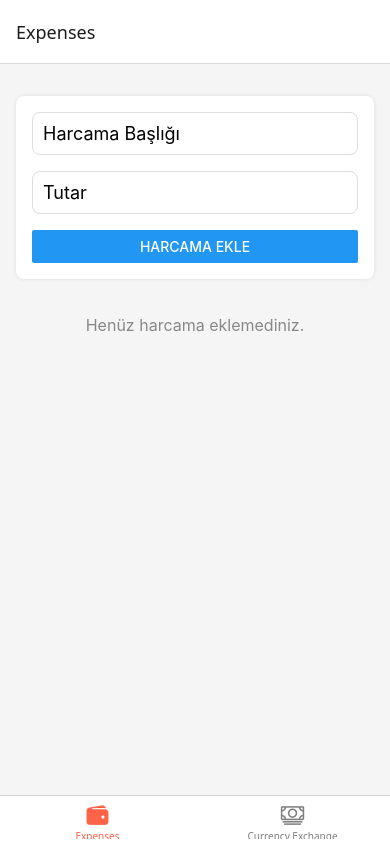
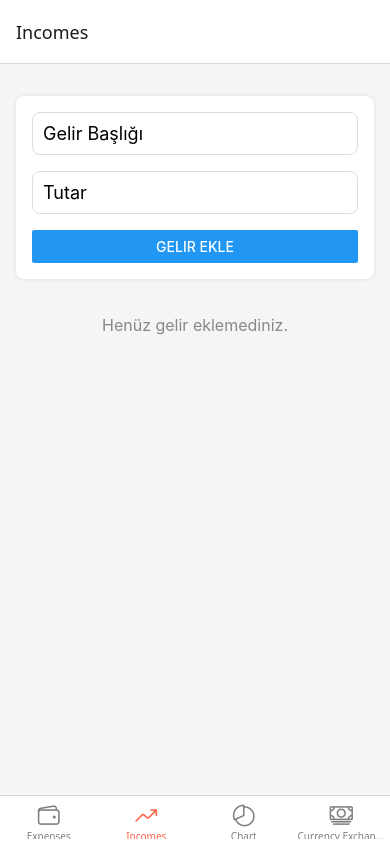
Before and after one commit to omerfaruksomay/ExpenseTracker, a React Native app: screen /Incomes in a window 390 px wide. Built offline with nearby package versions, Linux system fonts and the light colour scheme.

Commit message:
Income Screen created

```diff
--- a/navigation/MainContainer.js
+++ b/navigation/MainContainer.js
@@ -5,16 +5,12 @@ import { createBottomTabNavigator } from '@react-navigation/bottom-tabs';
 import Icon from 'react-native-vector-icons/Ionicons';
 import ExpensesScreen from './screens/ExpensesScreen';
 import CurrencyRaitingsScreen from './screens/CurrencyRaitingsScreen';
+import IncomeScreen from './screens/IncomeScreen';
+import ChartScreen from './screens/ChartScreen';
 
 const Tab = createBottomTabNavigator();
 
-const ExpenseTrackerScreen = () => (
-    <ExpensesScreen />
-);
 
-const CurrencyExchangeScreen = () => (
-    <CurrencyRaitingsScreen />
-);
 
 export default function App() {
     return (
@@ -24,21 +20,26 @@ export default function App() {
                     tabBarIcon: ({ focused, color, size }) => {
                         let iconName;
 
-                        if (route.name === 'Expenses') {
+                        if (route.name === 'Expenses') { //expense icon
                             iconName = focused ? 'wallet' : 'wallet-outline';
-                        } else if (route.name === 'Currency Exchange') {
+                        } else if (route.name === 'Currency Exchange') { //currency icon
                             iconName = focused ? 'cash' : 'cash-outline';
+                        } else if (route.name === 'Incomes') { // Income icon
+                            iconName = focused ? 'trending-up' : 'trending-up-outline';
+                        } else if (route.name === 'Chart') { //chart icon
+                            iconName = focused ? 'pie-chart' : 'pie-chart-outline';
                         }
 
-                        // İkonu döndür
                         return <Icon name={iconName} size={size} color={color} />;
                     },
-                    tabBarActiveTintColor: 'tomato', // Aktif sekmenin rengi
-                    tabBarInactiveTintColor: 'gray', // Pasif sekmenin rengi
+                    tabBarActiveTintColor: 'tomato',
+                    tabBarInactiveTintColor: 'gray',
                 })}
             >
-                <Tab.Screen name="Expenses" component={ExpenseTrackerScreen} />
-                <Tab.Screen name="Currency Exchange" component={CurrencyExchangeScreen} />
+                <Tab.Screen name="Expenses" component={ExpensesScreen} />
+                <Tab.Screen name="Incomes" component={IncomeScreen} />
+                <Tab.Screen name="Chart" component={ChartScreen} />
+                <Tab.Screen name="Currency Exchange" component={CurrencyRaitingsScreen} />
             </Tab.Navigator>
         </NavigationContainer>
     );
--- /dev/null
+++ b/navigation/screens/ChartScreen.js
@@ -0,0 +1,12 @@
+import { StyleSheet, Text, View } from 'react-native'
+import React from 'react'
+
+export default function ChartScreen() {
+    return (
+        <View>
+            <Text>ChartScreen</Text>
+        </View>
+    )
+}
+
+const styles = StyleSheet.create({})
--- /dev/null
+++ b/navigation/screens/IncomeScreen.js
@@ -0,0 +1,182 @@
+import React, { useState, useEffect } from 'react';
+import { View, Text, StyleSheet, Button, TextInput, FlatList, ActivityIndicator, TouchableOpacity } from 'react-native';
+import AsyncStorage from '@react-native-async-storage/async-storage';
+
+export default function IncomeScreen() {
+    const [incomes, setIncomes] = useState([]);
+    const [title, setTitle] = useState('');
+    const [amount, setAmount] = useState('');
+    const [loading, setLoading] = useState(false);
+
+    // AsyncStorage'den gelirleri yükle
+    useEffect(() => {
+        const loadIncomes = async () => {
+            try {
+                const storedIncomes = await AsyncStorage.getItem('incomes');
+                if (storedIncomes) {
+                    setIncomes(JSON.parse(storedIncomes));
+                }
+            } catch (error) {
+                console.error('Error loading incomes:', error);
+            }
+        };
+        loadIncomes();
+    }, []);
+
+    // Gelir ekleme
+    const addIncome = async () => {
+        if (title && amount) {
+            const newIncome = { id: Date.now().toString(), title, amount: parseFloat(amount) };
+            const updatedIncomes = [...incomes, newIncome];
+
+            try {
+                await AsyncStorage.setItem('incomes', JSON.stringify(updatedIncomes));
+                setIncomes(updatedIncomes);
+                setTitle('');
+                setAmount('');
+            } catch (error) {
+                console.error('Error saving income:', error);
+            }
+        }
+    };
+
+    // Gelir silme
+    const deleteIncome = async (id) => {
+        const updatedIncomes = incomes.filter(income => income.id !== id);
+
+        try {
+            await AsyncStorage.setItem('incomes', JSON.stringify(updatedIncomes));
+            setIncomes(updatedIncomes);
+        } catch (error) {
+            console.error('Error deleting income:', error);
+        }
+    };
+
+    if (loading) {
+        return (
+            <View style={styles.loadingContainer}>
+                <ActivityIndicator size="large" color="#007AFF" />
+            </View>
+        );
+    }
+
+    return (
+        <View style={styles.scrollContainer}>
+            <View style={styles.calculatorContainer}>
+                <TextInput
+                    style={styles.input}
+                    placeholder="Gelir Başlığı"
+                    value={title}
+                    onChangeText={setTitle}
+                />
+                <TextInput
+                    style={styles.input}
+                    placeholder="Tutar"
+                    keyboardType="numeric"
+                    value={amount}
+                    onChangeText={setAmount}
+                />
+                <Button title="Gelir Ekle" onPress={addIncome} />
+            </View>
+
+            {incomes.length > 0 ? (
+                <FlatList
+                    data={incomes}
+                    renderItem={({ item }) => (
+                        <View style={styles.card}>
+                            <View style={styles.cardText}>
+                                <Text style={styles.currency}>{item.title}</Text>
+                                <Text style={styles.rate}>{item.amount} TL</Text>
+                            </View>
+                            <TouchableOpacity onPress={() => deleteIncome(item.id)}>
+                                <Text style={styles.deleteText}>Sil</Text>
+                            </TouchableOpacity>
+                        </View>
+                    )}
+                    keyExtractor={(item) => item.id}
+                    contentContainerStyle={styles.list}
+                />
+            ) : (
+                <Text style={styles.noIncomes}>Henüz gelir eklemediniz.</Text>
+            )}
+        </View>
+    );
+}
+
+const styles = StyleSheet.create({
+    scrollContainer: {
+        flexGrow: 1,
+        backgroundColor: '#F5F5F5',
+        paddingHorizontal: 16,
+        paddingTop: 32,
+    },
+    list: {
+        paddingBottom: 16,
+    },
+    card: {
+        flexDirection: 'row',
+        justifyContent: 'space-between',
+        alignItems: 'center',
+        backgroundColor: '#FFFFFF',
+        padding: 16,
+        borderRadius: 8,
+        marginBottom: 8,
+        shadowColor: '#000',
+        shadowOpacity: 0.1,
+        shadowRadius: 4,
+        elevation: 2,
+    },
+    cardText: {
+        flex: 1,
+    },
+    currency: {
+        fontSize: 18,
+        fontWeight: '600',
+        color: '#333',
+    },
+    rate: {
+        fontSize: 18,
+        fontWeight: '400',
+        color: '#666',
+    },
+    deleteText: {
+        color: 'red',
+        fontSize: 16,
+        fontWeight: '500',
+    },
+    calculatorContainer: {
+        marginBottom: 16,
+        padding: 16,
+        backgroundColor: '#FFFFFF',
+        borderRadius: 8,
+        shadowColor: '#000',
+        shadowOpacity: 0.1,
+        shadowRadius: 4,
+        elevation: 2,
+    },
+    input: {
+        borderWidth: 1,
+        borderColor: '#DDD',
+        borderRadius: 8,
+        padding: 10,
+        fontSize: 18,
+        marginBottom: 16,
+    },
+    result: {
+        marginTop: 16,
+        fontSize: 20,
+        fontWeight: 'bold',
+        textAlign: 'center',
+    },
+    loadingContainer: {
+        flex: 1,
+        justifyContent: 'center',
+        alignItems: 'center',
+    },
+    noIncomes: {
+        fontSize: 16,
+        textAlign: 'center',
+        color: '#888',
+        marginTop: 20,
+    },
+});
```
